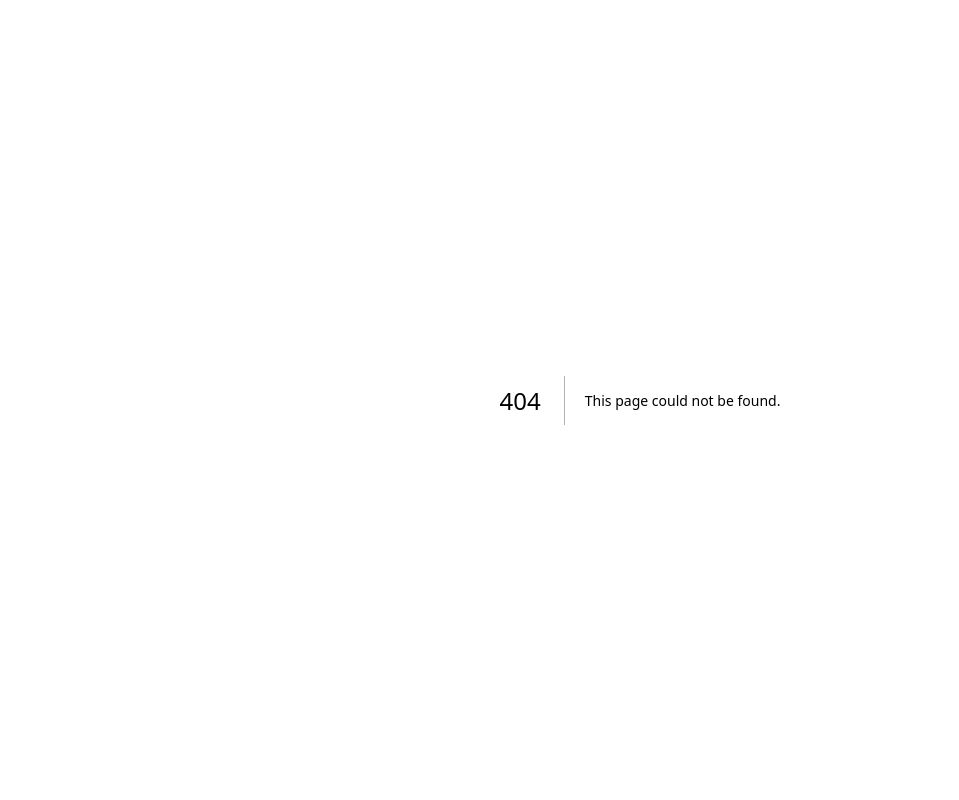
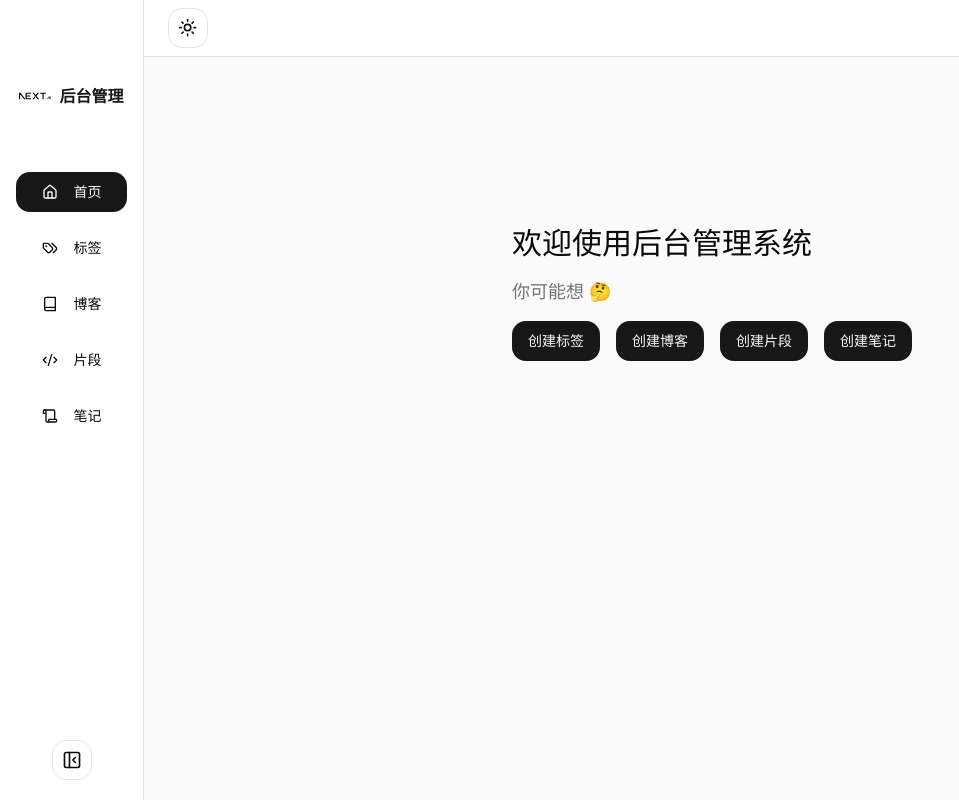
Before and after one commit to YoonaSkye/blog-next, a Next.js app: page /admin in a window 1280 px wide. Before the commit this address had no page. Shown: the whole page, without its empty margins (0-959 px from the left). Built offline with nearby package versions, Linux system fonts and the light colour scheme; what tailwindcss-animated would draw is missing.

Commit message:
feat: admin页面布局

```diff
--- /dev/null
+++ b/app/admin/layout.tsx
@@ -0,0 +1,6 @@
+import React from 'react';
+import { AdminLayout } from '@/features/admin';
+
+export default function Layout({ children }: React.PropsWithChildren) {
+  return <AdminLayout>{children}</AdminLayout>;
+}
--- /dev/null
+++ b/app/admin/page.tsx
@@ -0,0 +1,6 @@
+import { AdminHomePage } from '@/features/admin';
+import React from 'react';
+
+export default function Page() {
+  return <AdminHomePage />;
+}
--- /dev/null
+++ b/components/ui/scroll-area.tsx
@@ -0,0 +1,48 @@
+"use client"
+
+import * as React from "react"
+import * as ScrollAreaPrimitive from "@radix-ui/react-scroll-area"
+
+import { cn } from "@/lib/utils"
+
+const ScrollArea = React.forwardRef<
+  React.ElementRef<typeof ScrollAreaPrimitive.Root>,
+  React.ComponentPropsWithoutRef<typeof ScrollAreaPrimitive.Root>
+>(({ className, children, ...props }, ref) => (
+  <ScrollAreaPrimitive.Root
+    ref={ref}
+    className={cn("relative overflow-hidden", className)}
+    {...props}
+  >
+    <ScrollAreaPrimitive.Viewport className="h-full w-full rounded-[inherit]">
+      {children}
+    </ScrollAreaPrimitive.Viewport>
+    <ScrollBar />
+    <ScrollAreaPrimitive.Corner />
+  </ScrollAreaPrimitive.Root>
+))
+ScrollArea.displayName = ScrollAreaPrimitive.Root.displayName
+
+const ScrollBar = React.forwardRef<
+  React.ElementRef<typeof ScrollAreaPrimitive.ScrollAreaScrollbar>,
+  React.ComponentPropsWithoutRef<typeof ScrollAreaPrimitive.ScrollAreaScrollbar>
+>(({ className, orientation = "vertical", ...props }, ref) => (
+  <ScrollAreaPrimitive.ScrollAreaScrollbar
+    ref={ref}
+    orientation={orientation}
+    className={cn(
+      "flex touch-none select-none transition-colors",
+      orientation === "vertical" &&
+        "h-full w-2.5 border-l border-l-transparent p-[1px]",
+      orientation === "horizontal" &&
+        "h-2.5 flex-col border-t border-t-transparent p-[1px]",
+      className
+    )}
+    {...props}
+  >
+    <ScrollAreaPrimitive.ScrollAreaThumb className="relative flex-1 rounded-full bg-border" />
+  </ScrollAreaPrimitive.ScrollAreaScrollbar>
+))
+ScrollBar.displayName = ScrollAreaPrimitive.ScrollAreaScrollbar.displayName
+
+export { ScrollArea, ScrollBar }
--- /dev/null
+++ b/features/admin/components/index.ts
@@ -0,0 +1 @@
+export * from './layout';
--- /dev/null
+++ b/features/admin/components/layout/admin-content-layout.tsx
@@ -0,0 +1,24 @@
+'use client';
+
+import ModeToggle from '@/components/mode-toggle';
+import { ScrollArea } from '@/components/ui/scroll-area';
+
+type AdminContentLayoutProps = {
+  breadcrumb?: React.ReactNode;
+} & React.PropsWithChildren;
+
+export function AdminContentLayout({ children }: AdminContentLayoutProps) {
+  return (
+    <div className="h-screen flex-1 overflow-hidden">
+      <header className="fixed inset-x-0 top-0 z-10 flex h-14 items-center justify-between gap-4 border-b bg-background px-4 py-2 sm:static sm:h-auto sm:px-6">
+        {/* 移动端的导航栏 */}
+        {/* 面包屑 */}
+        <div className="flex items-center space-x-4">
+          <ModeToggle />
+          {/* 个人信息下拉按钮 */}
+        </div>
+      </header>
+      <ScrollArea className="h-screen px-6 pt-6">{children}</ScrollArea>
+    </div>
+  );
+}
--- /dev/null
+++ b/features/admin/components/layout/admin-layout.tsx
@@ -0,0 +1,119 @@
+'use client';
+
+import Logo from '@/components/logo';
+import { Button, buttonVariants } from '@/components/ui/button';
+import { NICKNAME, PATHS, PATHS_MAP } from '@/constants';
+import { cn } from '@/lib/utils';
+import {
+  Book,
+  CodeXml,
+  Home,
+  PanelLeftClose,
+  PanelRightClose,
+  ScrollIcon,
+  Tags,
+} from 'lucide-react';
+import Link from 'next/link';
+import { usePathname } from 'next/navigation';
+import React, { useState } from 'react';
+
+export const adminNavItems: Array<{
+  label?: string;
+  link: string;
+  icon?: React.ReactNode;
+}> = [
+  {
+    label: PATHS_MAP[PATHS.ADMIN_HOME],
+    link: PATHS.ADMIN_HOME,
+    icon: <Home className="size-4" />,
+  },
+  {
+    label: PATHS_MAP[PATHS.ADMIN_TAG],
+    link: PATHS.ADMIN_TAG,
+    icon: <Tags className="size-4" />,
+  },
+  {
+    label: PATHS_MAP[PATHS.ADMIN_BLOG],
+    link: PATHS.ADMIN_BLOG,
+    icon: <Book className="size-4" />,
+  },
+  {
+    label: PATHS_MAP[PATHS.ADMIN_SNIPPET],
+    link: PATHS.ADMIN_SNIPPET,
+    icon: <CodeXml className="size-4" />,
+  },
+  {
+    label: PATHS_MAP[PATHS.ADMIN_NOTE],
+    link: PATHS.ADMIN_NOTE,
+    icon: <ScrollIcon className="size-4" />,
+  },
+];
+
+export function AdminLayout({ children }: React.PropsWithChildren) {
+  const [open, setOpen] = useState(true);
+  const pathname = usePathname();
+  return (
+    <div className="flex min-h-screen w-full bg-muted/40">
+      <aside
+        className={cn(
+          'hidden sm:flex flex-col border-r bg-background transition-all',
+          open ? 'w-36' : 'w-14'
+        )}
+      >
+        <Link
+          href={PATHS.ADMIN_HOME}
+          className={cn(
+            'hidden sm:flex mt-[10vh] mb-[5vh] justify-center items-center whitespace-nowrap'
+          )}
+          aria-label={NICKNAME}
+        >
+          <Logo className="size-8" />
+          {open && (
+            <span className="ml-2 text-base font-semibold text-primary">
+              后台管理
+            </span>
+          )}
+        </Link>
+        <nav
+          className={cn(
+            'h-full flex flex-col items-center gap-4 sm:py-5',
+            open ? 'px-4' : 'px-2'
+          )}
+        >
+          {adminNavItems.map((item) => (
+            <Link
+              key={item.link}
+              href={item.link}
+              className={cn(
+                buttonVariants({
+                  variant: item.link === pathname ? 'default' : 'ghost',
+                  size: open ? 'default' : 'icon',
+                }),
+                '!w-full transition-all'
+              )}
+            >
+              {item.icon}
+              {open && <span className="ml-4 text-sm">{item.label}</span>}
+            </Link>
+          ))}
+        </nav>
+        <nav className="mt-auto flex flex-col items-center gap-4 px-2 sm:py-5">
+          <Button size={'icon'} variant={'outline'}>
+            {open ? (
+              <PanelLeftClose
+                className="size-5"
+                onClick={() => setOpen(false)}
+              />
+            ) : (
+              <PanelRightClose
+                className="size-5"
+                onClick={() => setOpen(true)}
+              />
+            )}
+          </Button>
+        </nav>
+      </aside>
+      {children}
+    </div>
+  );
+}
--- /dev/null
+++ b/features/admin/components/layout/index.ts
@@ -0,0 +1,2 @@
+export * from './admin-layout';
+export * from './admin-content-layout';
--- /dev/null
+++ b/features/admin/index.ts
@@ -0,0 +1,3 @@
+export * from './components';
+
+export * from './pages';
--- /dev/null
+++ b/features/admin/pages/home/admin-home-page.tsx
@@ -0,0 +1,35 @@
+import { buttonVariants } from '@/components/ui/button';
+import { PATHS } from '@/constants';
+import { cn } from '@/lib/utils';
+import Link from 'next/link';
+import { AdminContentLayout } from '../../components';
+
+const guessList: Array<{ label: string; link: string }> = [
+  { label: '创建标签', link: PATHS.ADMIN_TAG },
+  { label: '创建博客', link: PATHS.ADMIN_BLOG },
+  { label: '创建片段', link: PATHS.ADMIN_SNIPPET },
+  { label: '创建笔记', link: PATHS.ADMIN_NOTE },
+];
+
+export function AdminHomePage() {
+  return (
+    <AdminContentLayout>
+      <div className="mt-[18vh] grid place-content-center gap-4">
+        <h2 className="text-3xl font-medium"> 欢迎使用后台管理系统</h2>
+        <p className="text-lg text-muted-foreground">你可能想 🤔</p>
+
+        <div className="flex space-x-4">
+          {guessList.map((el) => (
+            <Link
+              key={el.link}
+              className={cn(buttonVariants({ variant: 'default' }))}
+              href={el.link}
+            >
+              {el.label}
+            </Link>
+          ))}
+        </div>
+      </div>
+    </AdminContentLayout>
+  );
+}
--- /dev/null
+++ b/features/admin/pages/home/index.ts
@@ -0,0 +1 @@
+export * from './admin-home-page';
--- /dev/null
+++ b/features/admin/pages/index.ts
@@ -0,0 +1 @@
+export * from './home';
--- a/package.json
+++ b/package.json
@@ -18,6 +18,7 @@
     "@radix-ui/react-dialog": "^1.0.5",
     "@radix-ui/react-dropdown-menu": "^2.0.6",
     "@radix-ui/react-navigation-menu": "^1.1.4",
+    "@radix-ui/react-scroll-area": "^1.1.0",
     "@radix-ui/react-slot": "^1.0.2",
     "class-variance-authority": "^0.7.0",
     "clsx": "^2.1.0",
```
Also changed, not shown: 1 other file (tests, documents, lock files or other folders).
